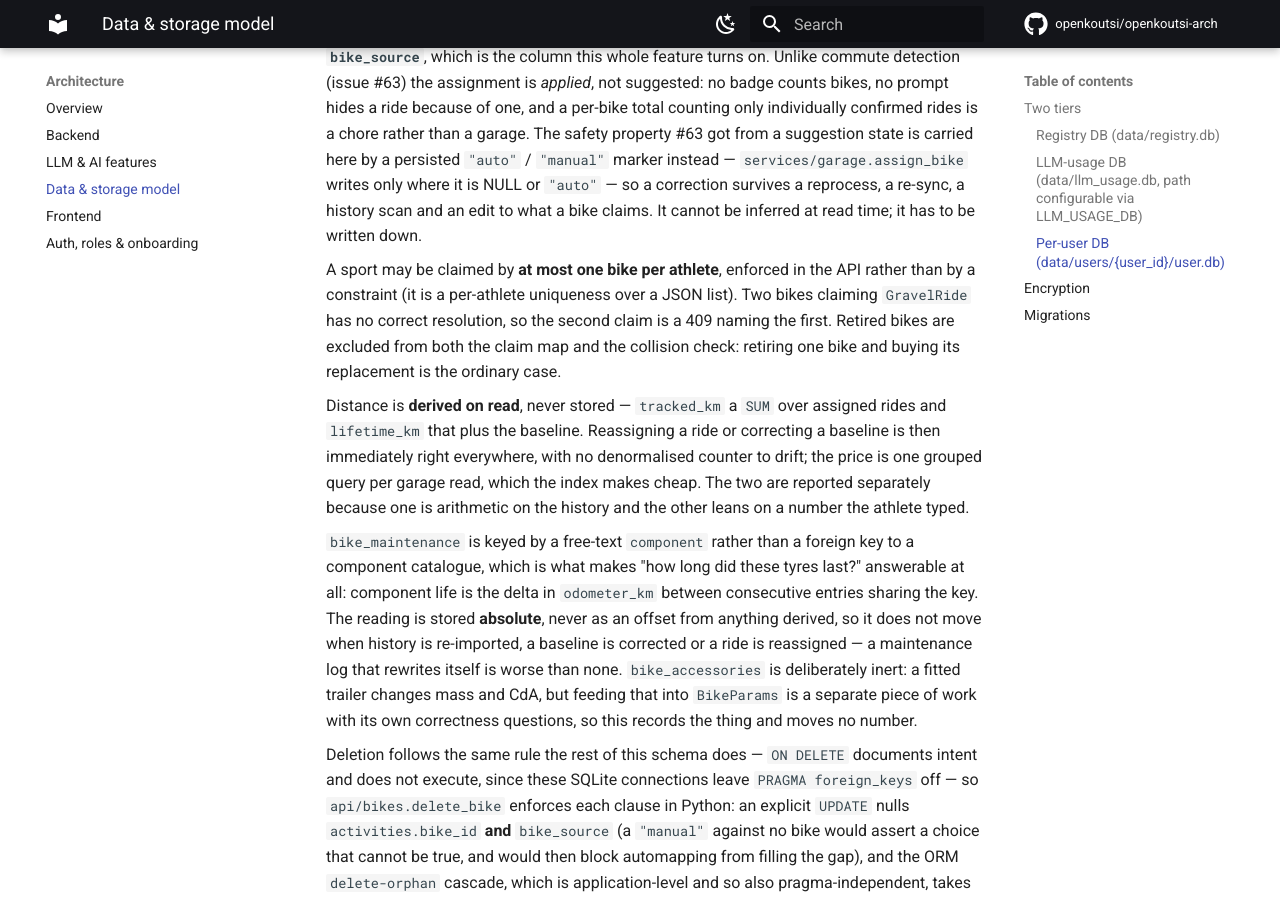
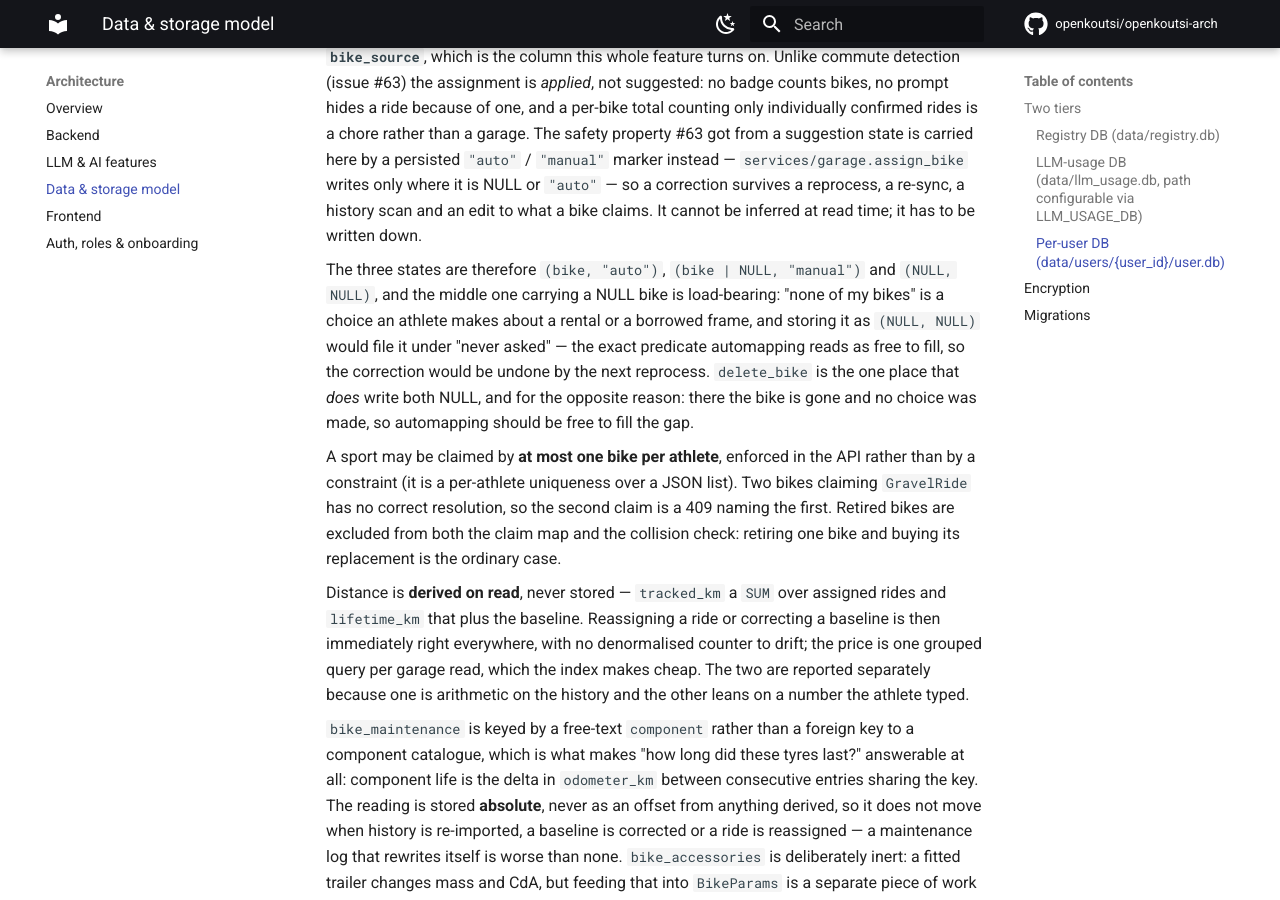
Before and after one commit to openkoutsi/openkoutsi-arch, an MkDocs documentation site: the page built from docs/architecture/data-model.md, in a window 1280 px wide and 900 px high, scrolled down 6306 px. Built offline with MkDocs 1.6.1 and Material for MkDocs 9.7.7, drawn with Linux system fonts in a browser that asks for light colours; comment, search, counter and statistics services are not loaded.

Commit message:
Record the three states of a bike assignment (#64)
Follows the backend fix in openkoutsi/openkoutsi-backend#135. The middle
state — `manual` carrying a NULL bike — is load-bearing and was missing
here: "none of my bikes" is a choice, and filing it as `(NULL, NULL)`
would put it under "never asked", which is the predicate automapping
reads as free to fill. Notes why `delete_bike` writes both NULL for the
opposite reason.

Co-Authored-By: Claude Opus 5 <noreply@anthropic.com>
Claude-Session: https://claude.ai/code/session_01R7brvN3Fox5232vRa3Gc6d

```diff
--- a/docs/architecture/data-model.md
+++ b/docs/architecture/data-model.md
@@ -282,6 +282,14 @@ Everything a single athlete owns — **one athlete per database**:
     survives a reprocess, a re-sync, a history scan and an edit to what a bike claims. It cannot
     be inferred at read time; it has to be written down.
 
+    The three states are therefore `(bike, "auto")`, `(bike | NULL, "manual")` and
+    `(NULL, NULL)`, and the middle one carrying a NULL bike is load-bearing: "none of my bikes"
+    is a choice an athlete makes about a rental or a borrowed frame, and storing it as
+    `(NULL, NULL)` would file it under "never asked" — the exact predicate automapping reads as
+    free to fill, so the correction would be undone by the next reprocess. `delete_bike` is the
+    one place that *does* write both NULL, and for the opposite reason: there the bike is gone
+    and no choice was made, so automapping should be free to fill the gap.
+
     A sport may be claimed by **at most one bike per athlete**, enforced in the API rather than
     by a constraint (it is a per-athlete uniqueness over a JSON list). Two bikes claiming
     `GravelRide` has no correct resolution, so the second claim is a 409 naming the first.
```
